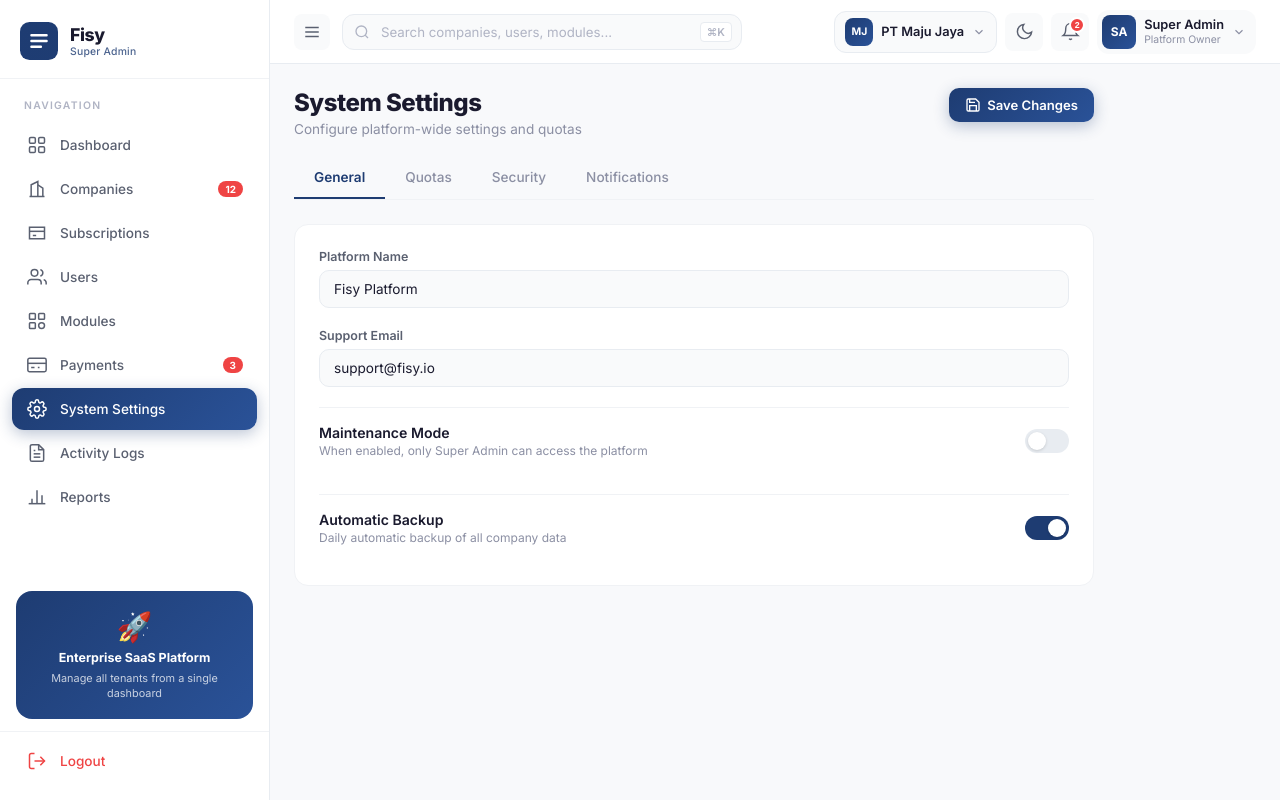
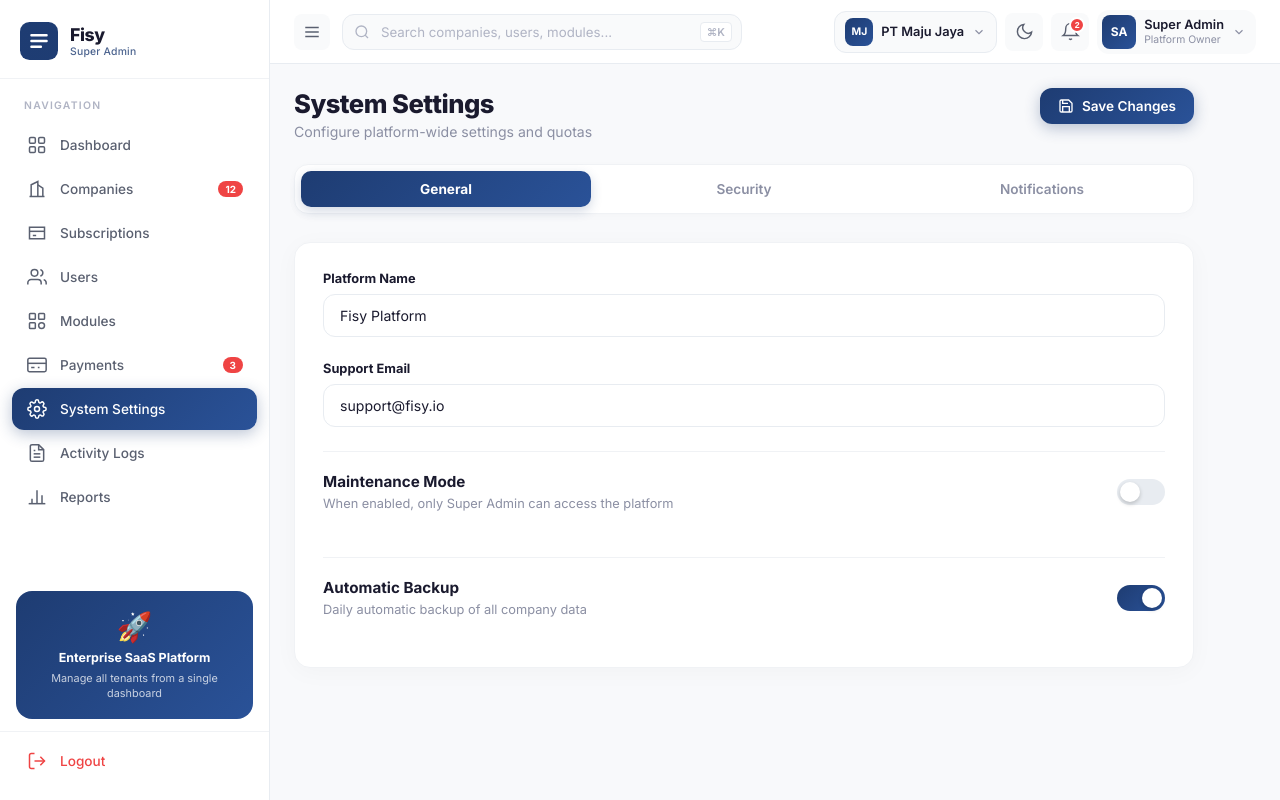
Before and after one commit to Fikzfik/SaveItems, a Vue app: page /superadmin/settings in a window 1280 px wide. Built offline with nearby package versions, Linux system fonts and the light colour scheme.

Commit message:
fix: fix system fungsional

```diff
--- a/src/views/superadmin/SystemSettingsView.vue
+++ b/src/views/superadmin/SystemSettingsView.vue
@@ -3,14 +3,11 @@ import { ref } from 'vue'
 
 const platformName = ref('Fisy Platform')
 const supportEmail = ref('support@fisy.io')
-const maxCompanies = ref(500)
-const maxUsersPerCompany = ref(100)
-const maxStoragePerCompany = ref(100)
 const maintenanceMode = ref(false)
-const emailNotifications = ref(true)
 const autoBackup = ref(true)
 const twoFactorRequired = ref(false)
 const sessionTimeout = ref(30)
+const emailNotifications = ref(true)
 const activeTab = ref('general')
 
 const saved = ref(false)
@@ -35,7 +32,7 @@ const handleSave = () => {
 
     <!-- Tabs -->
     <div class="sa-settings-tabs">
-      <button v-for="tab in ['general', 'quotas', 'security', 'notifications']" :key="tab" class="sa-stab" :class="{ active: activeTab === tab }" @click="activeTab = tab">
+      <button v-for="tab in ['general', 'security', 'notifications']" :key="tab" class="sa-stab" :class="{ active: activeTab === tab }" @click="activeTab = tab">
         {{ tab.charAt(0).toUpperCase() + tab.slice(1) }}
       </button>
     </div>
@@ -71,27 +68,6 @@ const handleSave = () => {
               <input type="checkbox" v-model="autoBackup" />
               <span class="sa-toggle-slider"></span>
             </label>
-          </div>
-        </div>
-      </div>
-
-      <!-- Quotas -->
-      <div v-if="activeTab === 'quotas'" class="sa-settings-section">
-        <div class="sa-setting-card">
-          <div class="sa-setting-group">
-            <label>Max Companies</label>
-            <input type="number" v-model="maxCompanies" class="sa-input" />
-            <span class="sa-input-hint">Total allowed companies on the platform</span>
-          </div>
-          <div class="sa-setting-group">
-            <label>Max Users per Company</label>
-            <input type="number" v-model="maxUsersPerCompany" class="sa-input" />
-            <span class="sa-input-hint">Default max users allowed per company</span>
-          </div>
-          <div class="sa-setting-group">
-            <label>Max Storage per Company (GB)</label>
-            <input type="number" v-model="maxStoragePerCompany" class="sa-input" />
-            <span class="sa-input-hint">Default storage quota per company in GB</span>
           </div>
         </div>
       </div>
@@ -157,38 +133,38 @@ const handleSave = () => {
 </template>
 
 <style scoped>
-.sa-settings { max-width: 800px; }
-.sa-page-header { display: flex; justify-content: space-between; align-items: flex-start; margin-bottom: 20px; flex-wrap: wrap; gap: 16px; }
-.sa-page-header h1 { font-size: 1.5rem; font-weight: 800; color: var(--text-primary, #1a1a2e); margin: 0 0 4px; letter-spacing: -0.02em; }
-.sa-page-subtitle { color: var(--text-muted, #8b8fa3); font-size: 0.85rem; margin: 0; }
-.sa-btn-primary { display: inline-flex; align-items: center; gap: 6px; padding: 9px 16px; border-radius: 10px; font-family: 'Inter', sans-serif; font-size: 0.82rem; font-weight: 600; cursor: pointer; transition: all 0.2s; background: linear-gradient(135deg, #1e3c72, #2a5298); border: none; color: #fff; box-shadow: 0 4px 15px rgba(30,60,114,0.3); }
+.sa-settings { max-width: 900px; padding-bottom: 40px; }
+.sa-page-header { display: flex; justify-content: space-between; align-items: flex-start; margin-bottom: 24px; flex-wrap: wrap; gap: 16px; }
+.sa-page-header h1 { font-size: 1.6rem; font-weight: 800; color: var(--text-primary, #1a1a2e); margin: 0 0 4px; letter-spacing: -0.02em; }
+.sa-page-subtitle { color: var(--text-muted, #8b8fa3); font-size: 0.88rem; margin: 0; }
+.sa-btn-primary { display: inline-flex; align-items: center; gap: 8px; padding: 10px 18px; border-radius: 12px; font-family: 'Inter', sans-serif; font-size: 0.85rem; font-weight: 600; cursor: pointer; transition: all 0.2s; background: linear-gradient(135deg, #1e3c72, #2a5298); border: none; color: #fff; box-shadow: 0 4px 15px rgba(30,60,114,0.3); }
 .sa-btn-primary:hover { transform: translateY(-1px); box-shadow: 0 6px 20px rgba(30,60,114,0.4); }
 .sa-btn-primary svg { width: 16px; height: 16px; }
 
-.sa-settings-tabs { display: flex; gap: 0; margin-bottom: 24px; border-bottom: 1px solid var(--border-light, #f0f2f5); }
-.sa-stab { padding: 12px 20px; background: none; border: none; cursor: pointer; font-family: 'Inter', sans-serif; font-size: 0.85rem; font-weight: 500; color: var(--text-muted, #8b8fa3); border-bottom: 2px solid transparent; transition: all 0.2s; text-transform: capitalize; }
-.sa-stab:hover { color: var(--accent, #1e3c72); }
-.sa-stab.active { color: var(--accent, #1e3c72); border-bottom-color: var(--accent, #1e3c72); font-weight: 600; }
+.sa-settings-tabs { display: flex; gap: 8px; margin-bottom: 28px; border-bottom: none; background: #fff; padding: 6px; border-radius: 14px; border: 1px solid var(--border-light, #f0f2f5); box-shadow: 0 2px 10px rgba(0,0,0,0.02); }
+.sa-stab { flex: 1; padding: 10px 20px; background: transparent; border: none; border-radius: 10px; cursor: pointer; font-family: 'Inter', sans-serif; font-size: 0.85rem; font-weight: 600; color: var(--text-muted, #8b8fa3); transition: all 0.2s; text-transform: capitalize; }
+.sa-stab:hover { color: var(--text-primary, #1a1a2e); background: #f9fafb; }
+.sa-stab.active { color: #fff; background: linear-gradient(135deg, #1e3c72, #2a5298); font-weight: 700; box-shadow: 0 4px 12px rgba(30,60,114,0.2); }
 
-.sa-setting-card { background: var(--bg-surface, #fff); border-radius: 14px; border: 1px solid var(--border-light, #f0f2f5); padding: 24px; display: flex; flex-direction: column; gap: 20px; }
+.sa-setting-card { background: var(--bg-surface, #fff); border-radius: 16px; border: 1px solid var(--border-light, #e8ecf1); padding: 28px; display: flex; flex-direction: column; gap: 24px; box-shadow: 0 4px 25px rgba(0,0,0,0.03); }
 
-.sa-setting-group { display: flex; flex-direction: column; gap: 6px; }
-.sa-setting-group label { font-size: 0.78rem; font-weight: 600; color: var(--text-secondary, #5a6070); }
-.sa-input { width: 100%; padding: 10px 14px; border: 1.5px solid var(--border-color, #e8ecf1); border-radius: 10px; font-family: 'Inter', sans-serif; font-size: 0.85rem; color: var(--text-primary, #333); background: var(--bg-input, #f9fafb); outline: none; transition: all 0.2s; }
-.sa-input:focus { border-color: var(--accent, #1e3c72); background: var(--bg-surface, #fff); box-shadow: 0 0 0 3px rgba(30,60,114,0.08); }
-.sa-input-hint { font-size: 0.7rem; color: var(--text-label, #b0b4c4); }
+.sa-setting-group { display: flex; flex-direction: column; gap: 8px; }
+.sa-setting-group label { font-size: 0.8rem; font-weight: 700; color: var(--text-primary, #1a1a2e); }
+.sa-input { width: 100%; padding: 12px 16px; border: 1.5px solid var(--border-color, #e8ecf1); border-radius: 12px; font-family: 'Inter', sans-serif; font-size: 0.88rem; color: var(--text-primary, #1a1a2e); background: #fff; outline: none; transition: all 0.2s; }
+.sa-input:focus { border-color: var(--accent, #1e3c72); box-shadow: 0 0 0 4px rgba(30,60,114,0.08); }
+.sa-input-hint { font-size: 0.75rem; color: var(--text-label, #b0b4c4); margin-top: 2px; }
 
-.sa-setting-row { display: flex; justify-content: space-between; align-items: center; padding: 16px 0; border-top: 1px solid var(--border-light, #f0f2f5); }
+.sa-setting-row { display: flex; justify-content: space-between; align-items: center; padding: 20px 0; border-top: 1px solid var(--border-light, #f0f2f5); }
 .sa-setting-row:first-child { border-top: none; padding-top: 0; }
-.sa-setting-info h4 { font-size: 0.88rem; font-weight: 600; color: var(--text-primary, #1a1a2e); margin: 0 0 2px; }
-.sa-setting-info p { font-size: 0.75rem; color: var(--text-muted, #8b8fa3); margin: 0; }
+.sa-setting-info h4 { font-size: 0.95rem; font-weight: 700; color: var(--text-primary, #1a1a2e); margin: 0 0 4px; }
+.sa-setting-info p { font-size: 0.8rem; color: var(--text-muted, #8b8fa3); margin: 0; line-height: 1.4; }
 
-.sa-toggle { position: relative; display: inline-block; width: 44px; height: 24px; flex-shrink: 0; }
+.sa-toggle { position: relative; display: inline-block; width: 48px; height: 26px; flex-shrink: 0; }
 .sa-toggle input { opacity: 0; width: 0; height: 0; }
-.sa-toggle-slider { position: absolute; cursor: pointer; top: 0; left: 0; right: 0; bottom: 0; background: var(--border-color, #e0e3ea); transition: 0.3s; border-radius: 24px; }
-.sa-toggle-slider:before { position: absolute; content: ""; height: 18px; width: 18px; left: 3px; bottom: 3px; background: white; transition: 0.3s; border-radius: 50%; box-shadow: 0 1px 3px rgba(0,0,0,0.15); }
-.sa-toggle input:checked + .sa-toggle-slider { background: #1e3c72; }
-.sa-toggle input:checked + .sa-toggle-slider:before { transform: translateX(20px); }
+.sa-toggle-slider { position: absolute; cursor: pointer; top: 0; left: 0; right: 0; bottom: 0; background: var(--border-color, #e0e3ea); transition: 0.3s; border-radius: 26px; }
+.sa-toggle-slider:before { position: absolute; content: ""; height: 20px; width: 20px; left: 3px; bottom: 3px; background: white; transition: 0.3s; border-radius: 50%; box-shadow: 0 2px 4px rgba(0,0,0,0.2); }
+.sa-toggle input:checked + .sa-toggle-slider { background: linear-gradient(135deg, #1e3c72, #2a5298); }
+.sa-toggle input:checked + .sa-toggle-slider:before { transform: translateX(22px); }
 
 @media (max-width: 640px) {
   .sa-page-header { flex-direction: column; }
```
